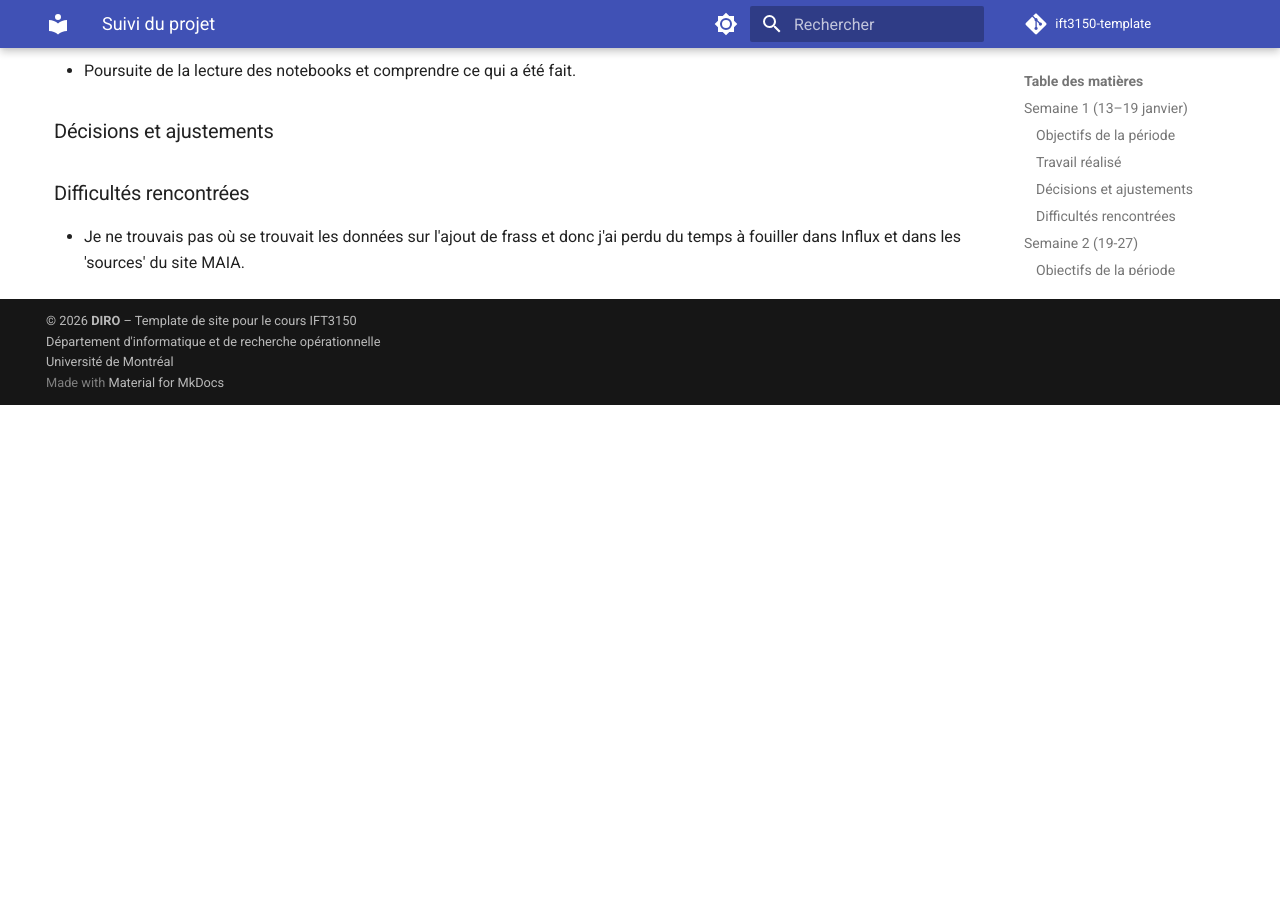
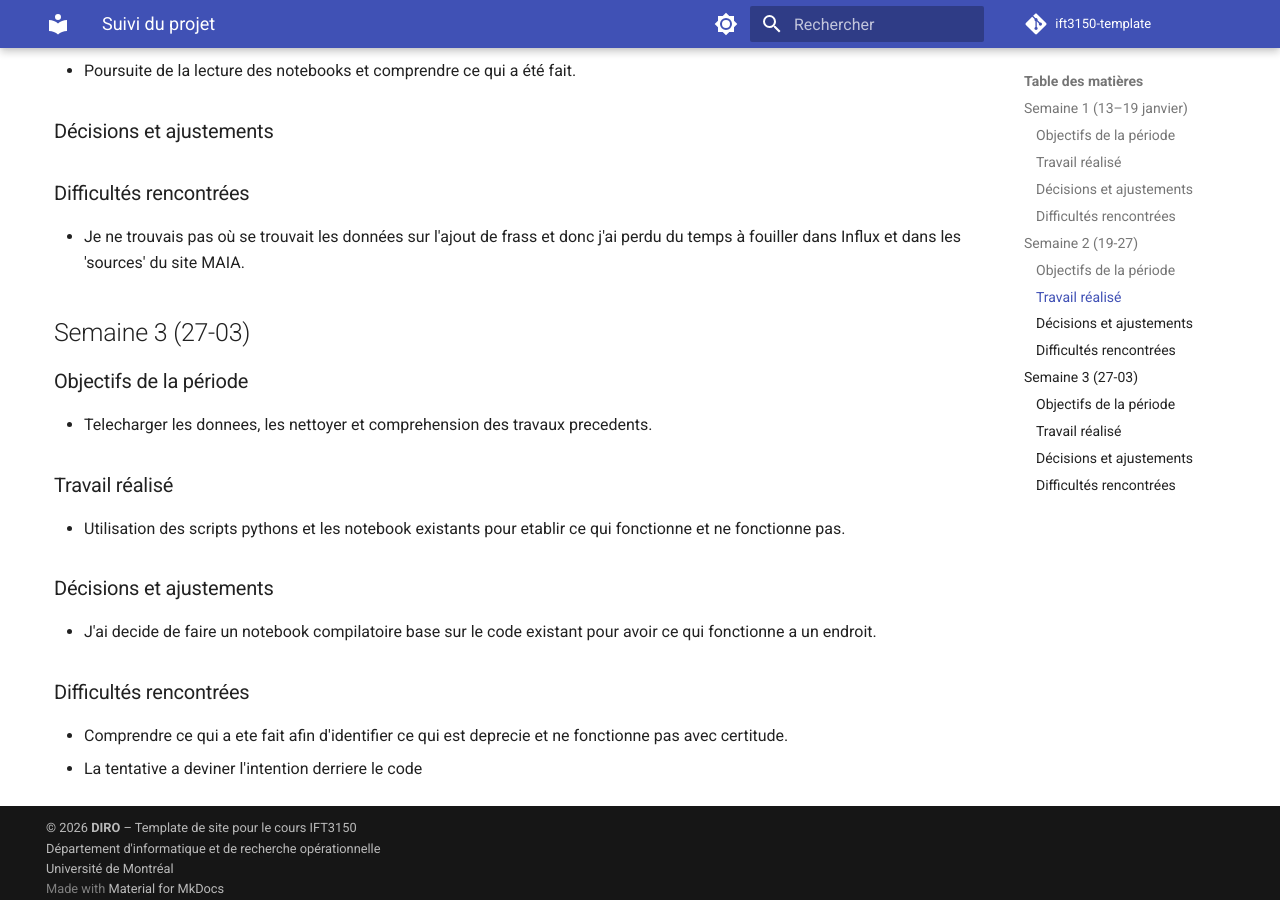
Before and after one commit to YanShek/IFT3150-AquaFluxRapport, an MkDocs documentation site: the page built from docs/suivi.md, in a window 1280 px wide and 900 px high, scrolled down 1138 px. Built offline with MkDocs 1.6.1 and Material for MkDocs 9.7.7, drawn with Linux system fonts in a browser that asks for light colours; emoji names are drawn with the system emoji font; comment, search, counter and statistics services are not loaded; before the commit the page ends 1543 px from its top, so only the background shows below that.

Commit message:
Ajout de la documentation pour la semaine 3, incluant objectifs, travail réalisé et difficultés rencontrées.

```diff
--- a/docs/suivi.md
+++ b/docs/suivi.md
@@ -54,3 +54,18 @@ Résolution du probleme en utilisant les outils développeurs du navigateur.
 
 ### Difficultés rencontrées
 - Je ne trouvais pas où se trouvait les données sur l'ajout de frass et donc j'ai perdu du temps à fouiller dans Influx et dans les 'sources' du site MAIA.
+
+## Semaine 3 (27-03)
+### Objectifs de la période
+- Telecharger les donnees, les nettoyer et comprehension des travaux precedents.
+
+
+### Travail réalisé
+- Utilisation des scripts pythons et les notebook existants pour etablir ce qui fonctionne et ne fonctionne pas.
+
+### Décisions et ajustements
+- J'ai decide de faire un notebook compilatoire base sur le code existant pour avoir ce qui fonctionne a un endroit.
+
+### Difficultés rencontrées
+- Comprendre ce qui a ete fait afin d'identifier ce qui est deprecie et ne fonctionne pas avec certitude.
+- La tentative a deviner l'intention derriere le code
```
